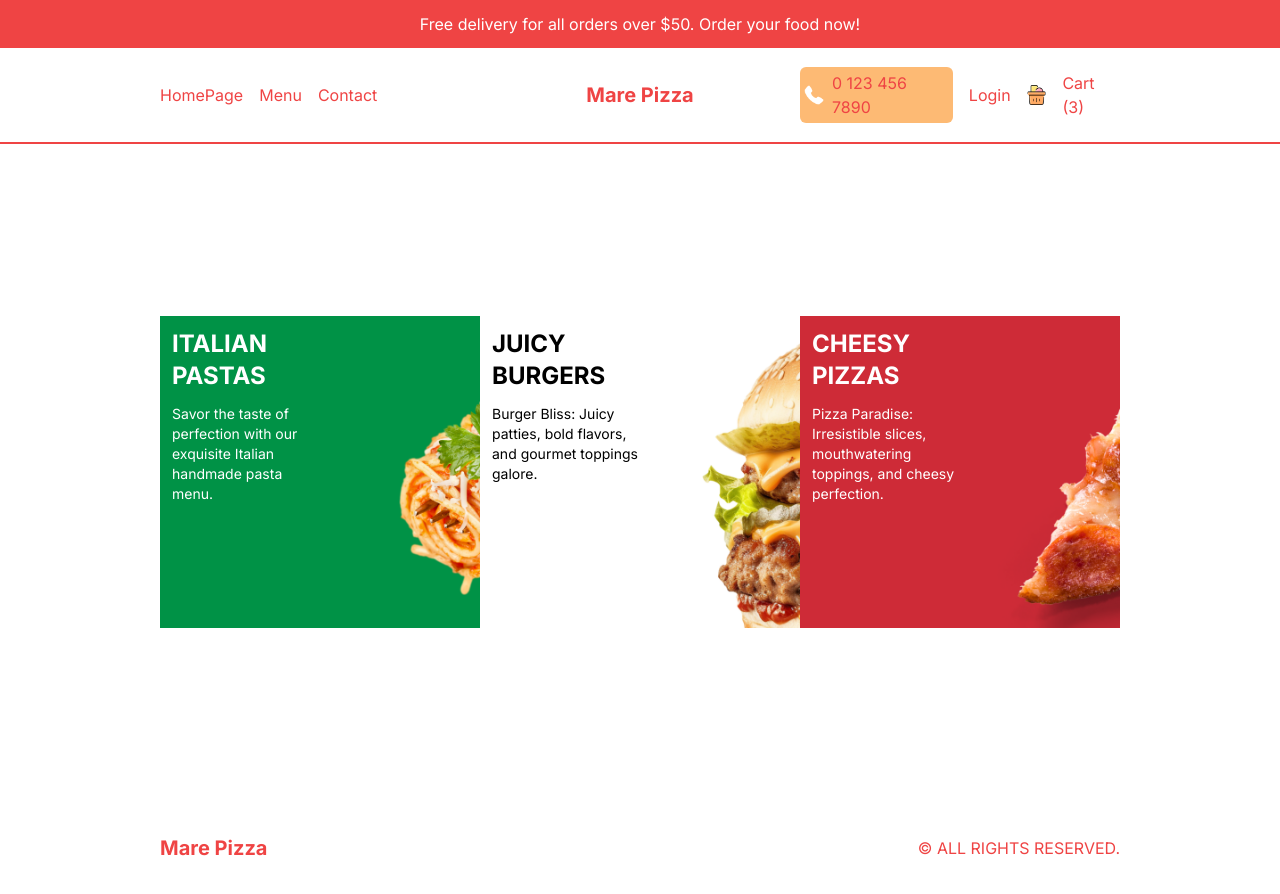
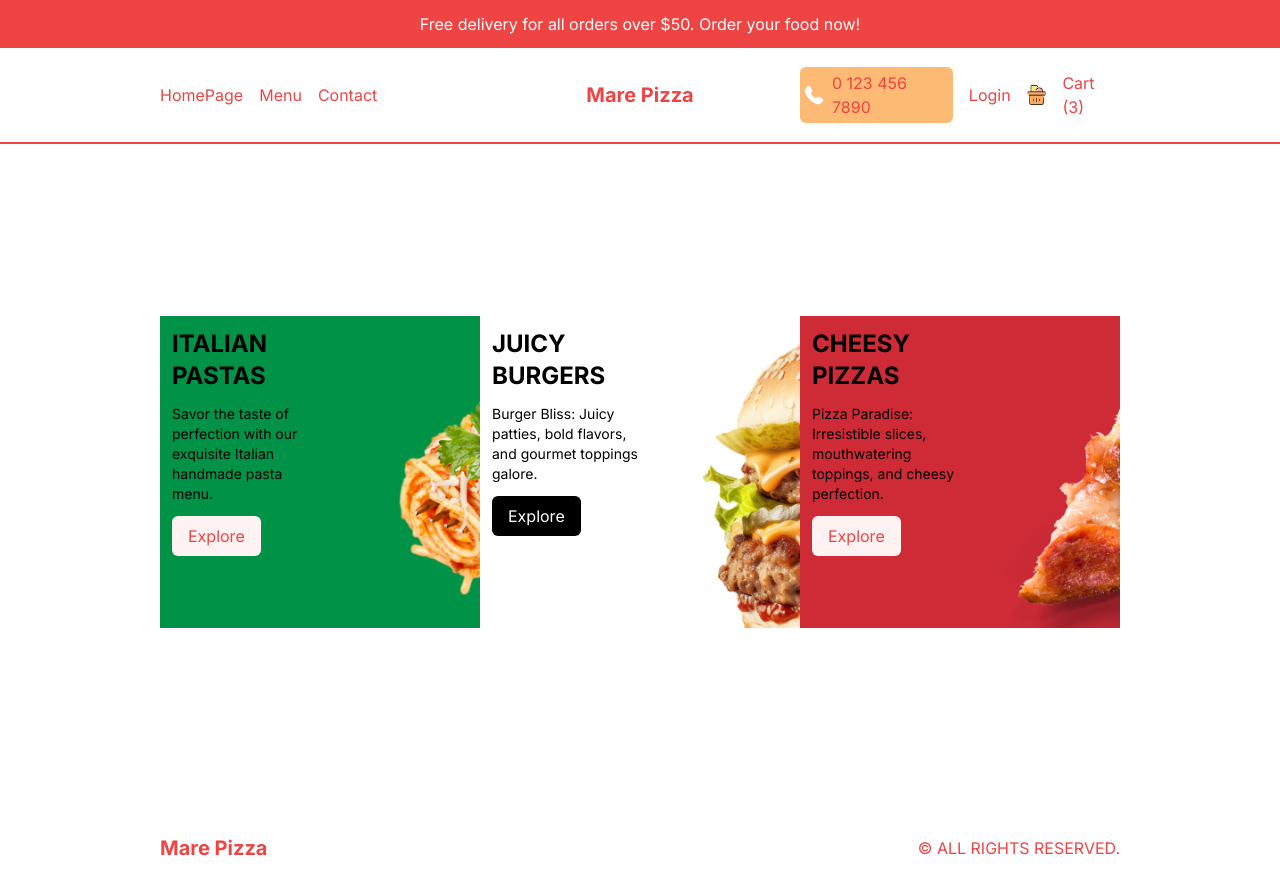
Before and after one commit to DenizOk20/restaurant-food-delivery, a Next.js app: page /menu in a window 1280 px wide. Built offline with nearby package versions, Linux system fonts and the light colour scheme.

Commit message:
added routes

```diff
--- a/src/app/globals.css
+++ b/src/app/globals.css
@@ -1,3 +1,7 @@
 @tailwind base;
 @tailwind components;
 @tailwind utilities;
+
+nextjs-portal {
+    display: none;
+  }
--- a/src/app/login/page.tsx
+++ b/src/app/login/page.tsx
@@ -21,7 +21,7 @@ const loginPage = () => {
             <Image src="/facebook.png" alt='' width={20} height={20} className='object-contain'/>
             <span>Log in with Google</span>
           </button>
-          <p className='text-sm'>Have a problem ? <Link className='underline' href="/">Contact us</Link> </p>
+          <p className='text-sm'>Have a problem ? <Link className='underline' href="/contact">Contact us</Link> </p>
         </div>
       </div>
     </div>
--- a/src/app/menu/page.tsx
+++ b/src/app/menu/page.tsx
@@ -16,7 +16,7 @@ const menuPage = () => {
               <div className={`text-${category.color} w-1/2`}>
                 <h1 className='text-2xl uppercase font-bold'>{category.title}</h1>
                 <p className='text-sm m-0 md:my-3'>{category.desc}</p>
-                <button className={`hidden 2xl:block bg-${category.color} text-${category.color === "black" ? "white" : "red-500"} py-2 px-4 rounded-md`}>Explore</button>
+                <button className={` 2xl:block  bg-${category.color === "black" ? "black" : "red-50"} text-${category.color === "black" ? "white" : "red-500"} py-2 px-4 rounded-md`}>Explore</button>
               </div>
           </Link>
         ))
--- a/src/components/Slider.tsx
+++ b/src/components/Slider.tsx
@@ -1,7 +1,7 @@
 "use client"
 import Image from 'next/image'
 import React, { useEffect, useState } from 'react'
-
+import { useRouter } from 'next/navigation'
 const data = [
     {
       id: 1,
@@ -22,6 +22,7 @@ const data = [
 
 const Slider = () => {
     const [currentSlide,setCurrentSlide] = useState(2)
+    const router = useRouter()
 
     useEffect(() => {
         const interval = setInterval(() =>
@@ -36,7 +37,7 @@ const Slider = () => {
             <h1 className='text-3xl text-center uppercase p-4 md:text-5xl md:p-10 xl:text-7xl'>
                 {data[currentSlide].title}
             </h1>
-            <button className='bg-red-500 text-white px-8 py-4'>Order Now</button>
+            <button onClick={() => router.push('/menu')} className='bg-red-500 text-white px-8 py-4'>Order Now</button>
         </div>
 
         <div className='relative flex-1 w-full'>
--- a/src/data.ts
+++ b/src/data.ts
@@ -372,7 +372,7 @@ type Product = {
       title: "Italian Pastas",
       desc: "Savor the taste of perfection with our exquisite Italian handmade pasta menu.",
       img: "/temporary/m1.png",
-      color: "white",
+      color: "wheat",
     },
     {
       id: 2,
@@ -388,7 +388,7 @@ type Product = {
       title: "Cheesy Pizzas",
       desc: "Pizza Paradise: Irresistible slices, mouthwatering toppings, and cheesy perfection.",
       img: "/temporary/m3.png",
-      color: "white",
+      color: "wheat",
     },
   ];
 
```
